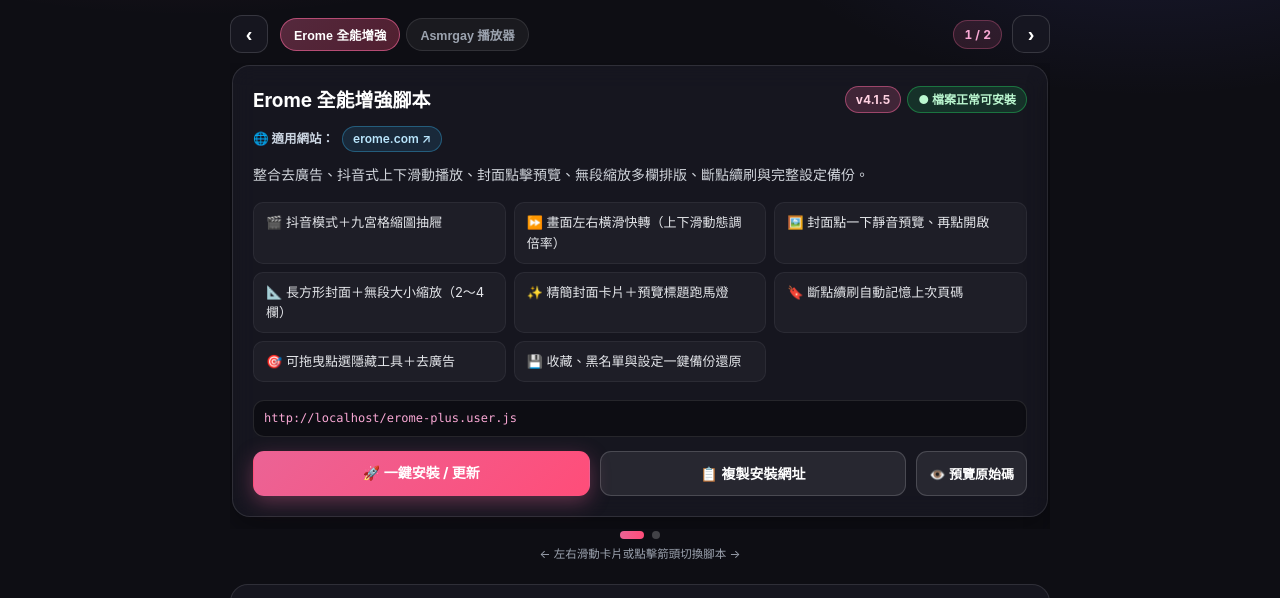
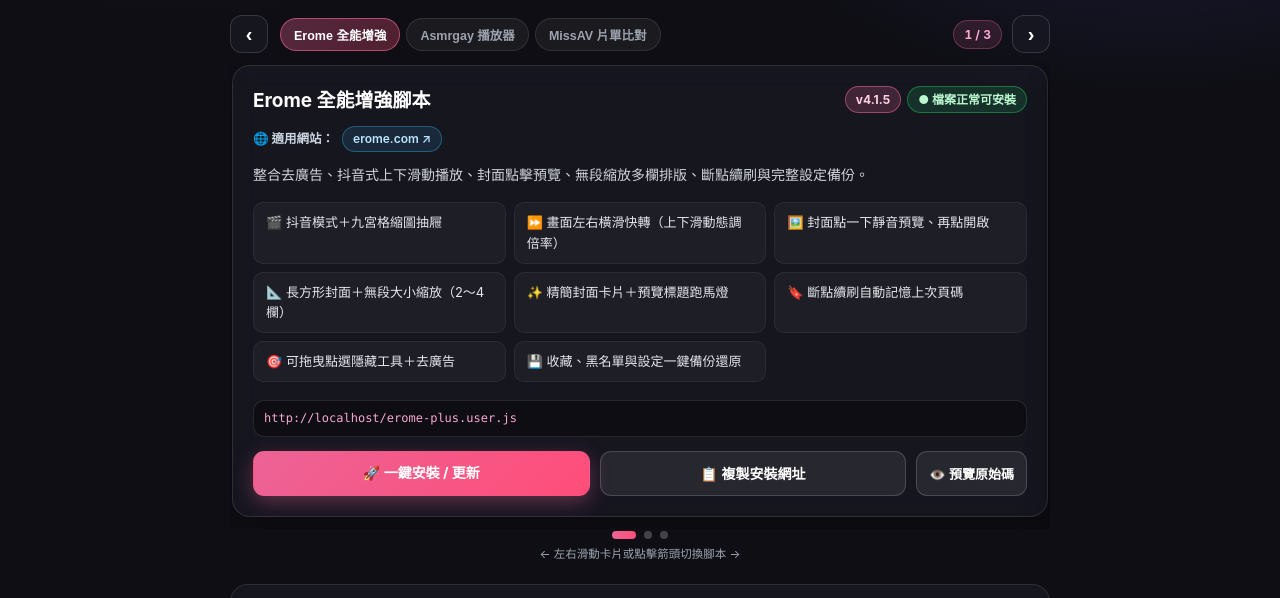
Before and after one commit to moyuuu0729/moyuuu0729.github.io, a plain HTML site: page index.html in a window 1280 px wide. Shown: the part 132-730 px from the top of the page. Drawn offline with Linux system fonts and the light colour scheme.

Commit message:
update index.html

```diff
--- a/index.html
+++ b/index.html
@@ -668,6 +668,27 @@
                     '🎯 支援手動點擊定位並綁定任意播放清單',
                 ],
             },
+            {
+                file: 'missav.user.js',
+                title: 'MissAV 多片單番號比對標註工具',
+                shortTitle: 'MissAV 片單比對',
+                tag: '手機 / 電腦通用',
+                fallbackVersion: '8.0',
+                sites: [
+                    { name: 'missav.ws', url: 'https://missav.ws/' },
+                ],
+                summary: '多片單獨立標註與隱藏規則，支援即時監聽站內收藏自動秒同步、番號前綴統計排行、同頁多版本去重、變動追蹤、隨機抽片與時間點書籤筆記。',
+                features: [
+                    '🏷️ 多片單自訂顏色標註與獨立規則（僅標註／淡化／隱藏）',
+                    '⚡ 即時監聽站內收藏／移除動作自動秒同步＋定時背景偵測',
+                    '📑 同頁多版本自動去重（中字／無碼流出／原版自訂優先序）',
+                    '📊 番號前綴／片商收藏統計長條圖排行＋一鍵搜系列最新',
+                    '📝 播放頁時間點書籤（一鍵跳轉）與單片筆記管理',
+                    '🚫 封面快捷略過、跨片單重複檢查與同步增減變動追蹤',
+                    '🎲 片單隨機抽片（支援排除已略過與避開近期重複）',
+                    '💾 可拖曳防遮擋浮動列、📜 分類紀錄與完整 JSON 備份',
+                ],
+            },
         ];
         // ================================================================
 
```
